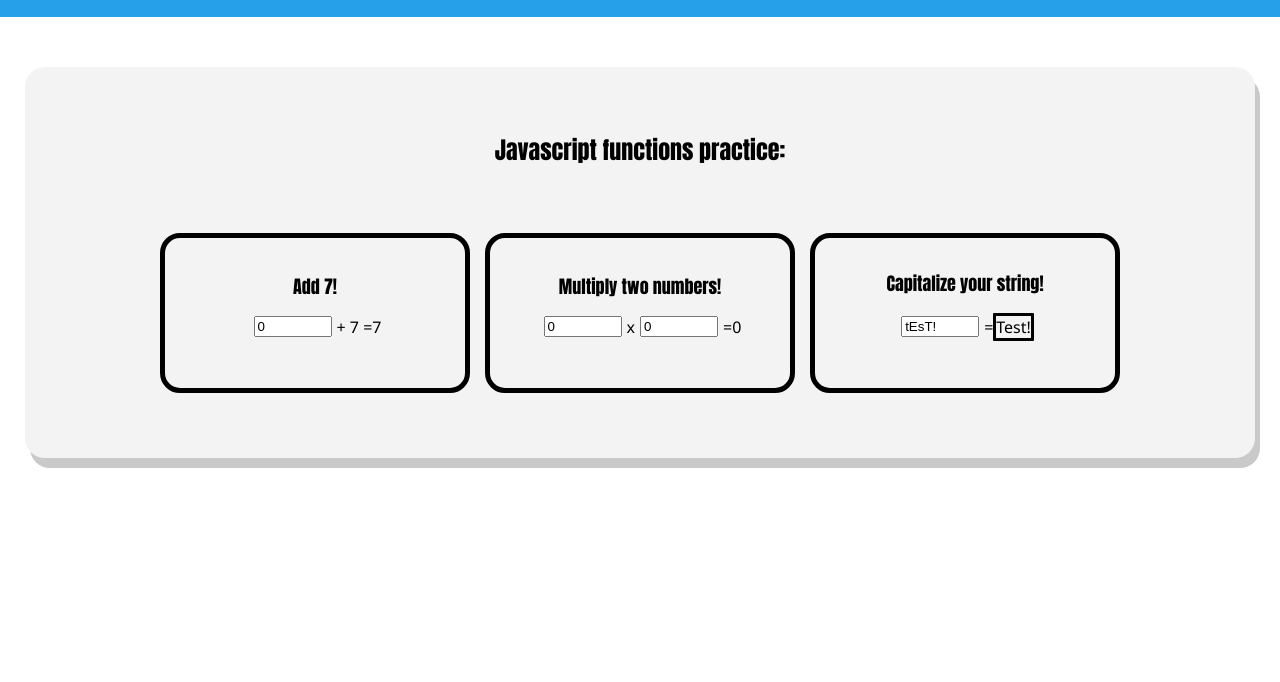
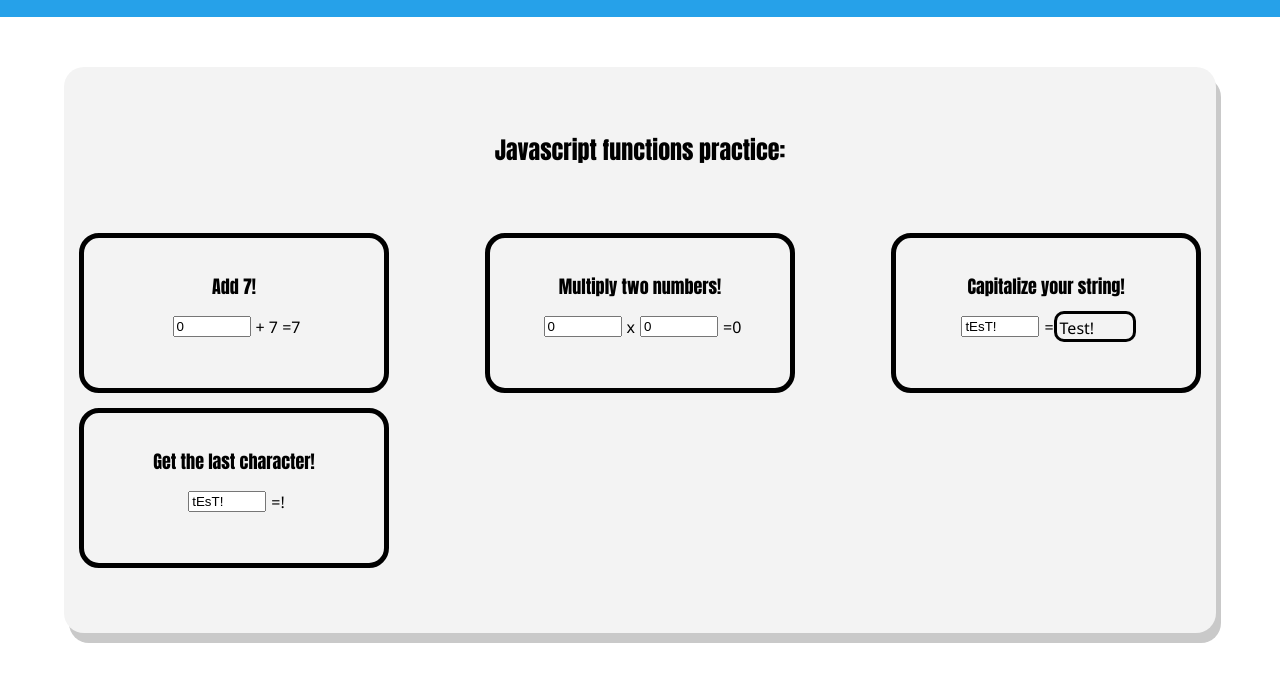
Before and after one commit to edlombanal/coding-projects, a plain HTML site: page js_functions/js_functions.html in a window 1280 px wide. Shown: the part 50-732 px from the top of the page. Drawn offline with Linux system fonts and the light colour scheme.

Commit message:
Add last exercise and solve overflow bug

```diff
--- a/index.css
+++ b/index.css
@@ -27,11 +27,17 @@ body{
     align-items: center;
 }
 
+.contents{
+    display: flex;
+    justify-content: center;
+    align-items: center;
+}
+
 .blockbox{
     display: flex;
     flex-direction: column;
     max-width: 1200px;
-    margin: 50px auto;
+    margin: 50px 5%;
     padding: 15px;
     gap: 15px;
     align-items: center;
@@ -54,8 +60,12 @@ body{
 
 .deck{
     margin: 50px auto;
+    width: auto;
     display: flex;
+    flex-direction: row;
     gap: 15px;
+    flex-wrap: wrap;
+    justify-content: space-between;
 }
 
 .card{
@@ -88,9 +98,14 @@ body{
 }
 
 #capitalizeOutput{
-    max-width: 100px;
-    border-radius: 1px;
+    width: 70px;
+    height: 19px;
+    border-radius: 10px;
+    border-width: 3px;
     border-style: solid;
+    padding: 3px;
+    margin: 0px;
+    overflow: hidden;
 }
 
 .addition{
--- a/js_functions/js_functions.html
+++ b/js_functions/js_functions.html
@@ -38,6 +38,12 @@
                             <input type="text" id="targetString" value="tEsT!"><p> = </p><p id="capitalizeOutput">Test!</p>
                         </div>
                     </div>
+                    <div class="jscard lastChar">
+                        <div class="contentstitle">Get the last character!</div>
+                        <div class="addition">
+                            <input type="text" id="targetStringChar" value="tEsT!"><p> = </p><p id="lastCharOutput">!</p>
+                        </div>
+                    </div>
                 </div>
             </div>
         </div>
--- a/js_functions/js_functions.js
+++ b/js_functions/js_functions.js
@@ -29,6 +29,12 @@ function capitalize(word){
     return str;
 }
 
+function lastChar(word){
+    let str = word;
+    str = str.slice(str.length-1);
+    return str;
+}
+
 // Add seven to a number
 let numSeven = document.getElementById("addSevenInput");
 let outputAddSeven = document.getElementById("addSevenOutput");
@@ -57,6 +63,17 @@ capStr.addEventListener('input',()=>{
     if(capStr.value != ""){
         capitalizeOutput.textContent = capitalize(capStr.value);
     } else{
-        capitalizeOutput.textContent = "";
+        capitalizeOutput.textContent = " ";
     }
 })
+
+// Get last char
+let capStrChar = document.getElementById("targetStringChar");
+let lastCharOutput = document.getElementById("lastCharOutput");
+capStrChar.addEventListener('input',()=>{
+    if(capStrChar.value != ""){
+        lastCharOutput.textContent = lastChar(capStrChar.value);
+    } else{
+        lastCharOutput.textContent = " ";
+    }
+})
```
